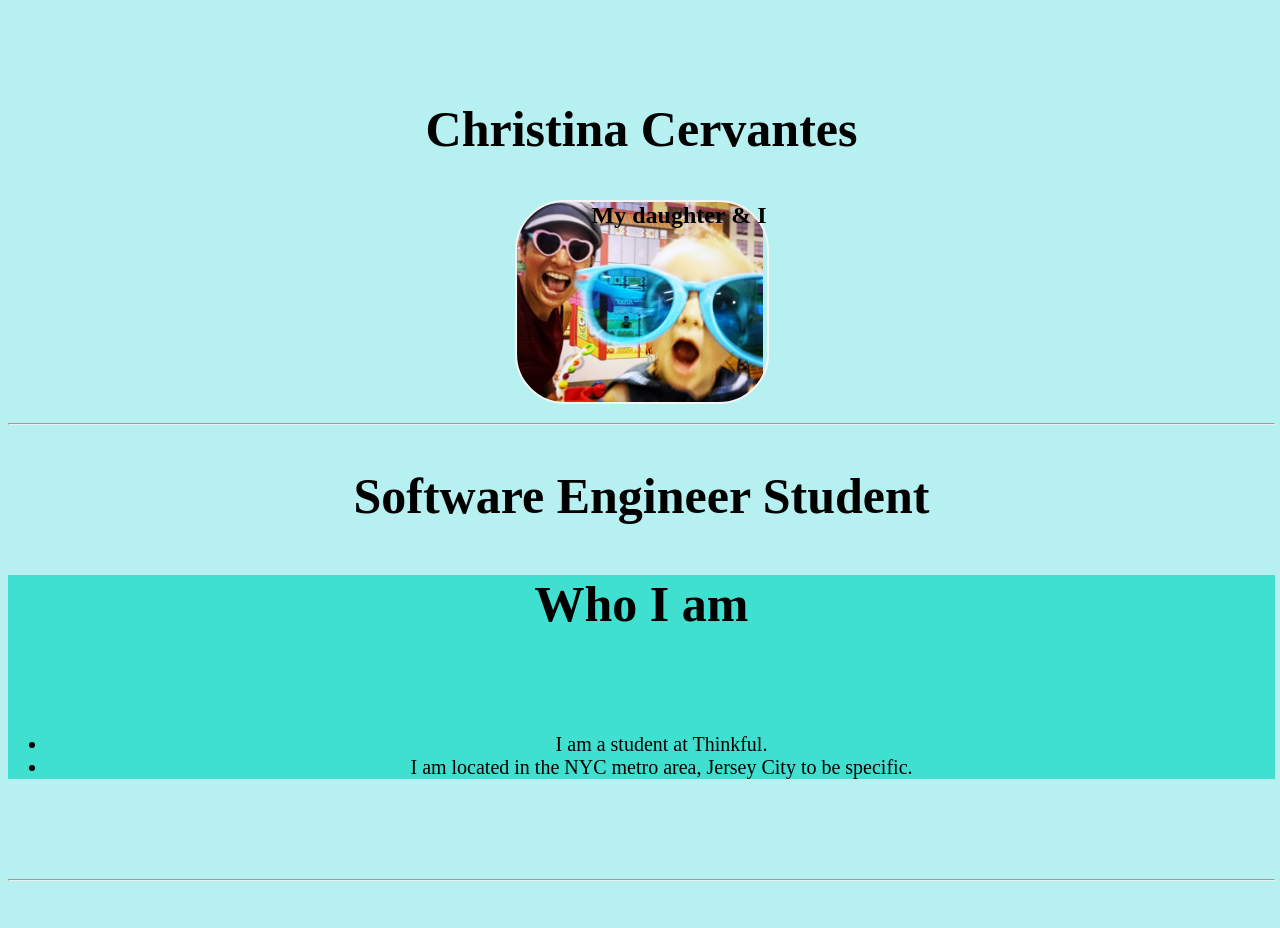
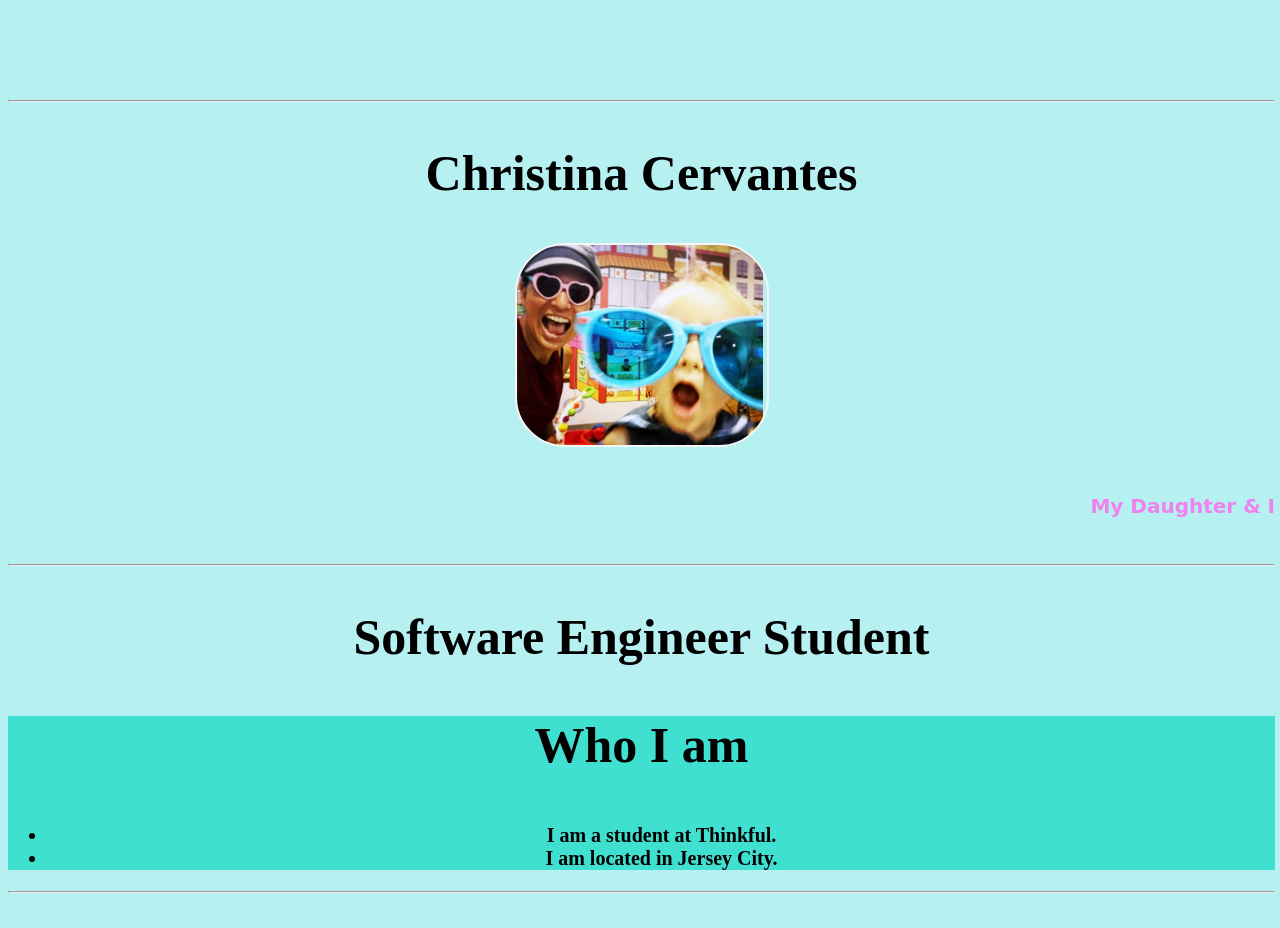
Before and after one commit to eyesforward/ChristinaCervantes, a plain HTML site: page index.html in a window 1280 px wide. Shown: the top 928 px of the page. Drawn offline with Linux system fonts and the light colour scheme.

Commit message:
fixed HTML

```diff
--- a/index.html
+++ b/index.html
@@ -4,7 +4,7 @@
     <meta charset="utf-8">
     <meta name="viewport" content="width=device-width">
     <title>repl.it</title>
-    <link href="style.css" rel="stylesheet" type="text/css" href= "http://cdnjs.cloudflare.com/ajax.libs/normalize/8.0.1/normalize.min.css"//>
+    <link href="style.css" rel="stylesheet" type="text/css" />
 
 
   </head>
@@ -15,32 +15,40 @@
 
  <header>
 
+    <section>
+    <hr>
+    <h1 class = "headers-centered" > Christina Cervantes </h1>
+     </hr>
+    </section>
+
 
     <section>
-    <h1 class = "headers-centered" > Christina Cervantes </h1>
-    </section>
-    </hr>
-
-    <section>
-      <h2 class ="imagecontainer"> My daughter & I
-      </h2>
+      <figure class ="imagecontainer">
+      </figure>
+      <h6 class = "image-text"> My Daughter & I
+        </h6>
       </section>
   <hr>
     <h2 class= "headers-centered" > Software Engineer Student </h2>
+    </hr>
    </header>
-  </hr>
+
 <!--begin the intro as a list -->
-    <main>
+  <main>
     <h3 class= "headers-centered" >  Who I am </h3>
-    <p class= "text-centered" >
-       <ul class = "text-centered">
+
     <section>
-       <li> I am a student at Thinkful. </li>
-       <li> I am located in the NYC metro area, Jersey City to be specific.</li>
-        </ul>
-    </p>
+      <h4>
+        <ul class = "text-centered">
+        <li>
+         I am a student at Thinkful. </li>
+        <li> I am located in Jersey City.
+         </li>
+         </ul>
+
+      </h4>
     </section>
-    </main>
+  </main>
 <!--More detailed info about me-->
    <hr>
    <section>
@@ -49,12 +57,12 @@
     <p class= "text-centered" >   I am just beginning my journey into software engineering. Before this new and exciting endeavor, I worked in the film industry.  I have a passion for documentaries and collaborating with others. </p>
 
     <p class = "text-centered">There are myriad paths that lead to a coding career. I am very excited to learn how my colleagues chose their path. I am looking forward to the creative projects we will work together on, especially those drawn from a passionate interest. </p>
-    </section>
+   </section>
 
-  <hr>
+  </hr>
 <!--create links to find. Clickable links with href and name in text-->
   <nav>
-    <h4 class= "text-centered" >  How to locate me </h4>
+    <h5 class= "text-centered" >  How to locate me </h5>
     <ol>
       <li>  <a class= "linkedin" href=
       "https://www.linkedin.com/in/chriscervantes"  target = "_blank">LinkedIn</a>
@@ -65,15 +73,19 @@
 <hr>
     <section>
       <h5>
-      <a href= "mailto:eyesforwardfilms@gmail.com>" > Email me </a>
+      <a
+      href= "mailto:eyesforwardfilms@gmail.com>" > Email me
+       </a>
       </h5>
     </nav>
-
+</hr>
 <hr>
 <!-- not sure if I need a copyright but will at least at the date made-->
-    <footer>  2021 Christina Cervantes
+    <footer>
+      <h6> 2021 Christina Cervantes
+        </h6>
      </footer>
-
+</hr>
 
 
 
--- a/style.css
+++ b/style.css
@@ -25,10 +25,11 @@ body{
   border-radius:50px;
   padding:10x;
   background-repeat:no-repeat;
-  text-align: right;
-  font-size: 10 px; text-color: whitesmoke;
+  text-align: center;
+}
 
-
+.image-text {
+  font-size: 20px; text-align: right; font-family: cursive; color: violet;
 }
 .headers-centered {
   text-align: center;
@@ -64,13 +65,11 @@ p {border-block-start-color: turqoise;
   margin-left: 8px;
 }
 
-}
+
 /*add psuedo classes to links and repeat colors*/
 .linkedin{
 /* unvisited link */
-a:link {
-  color: black;
-}
+a:link {color: black;}
 /* visited link */
 a:visited {
   color: rgb(0, 17, 255);
@@ -83,7 +82,7 @@ a:hover {
 a:active {
   color: rgb(255, 217, 0);
 }
-}
+
 
 .github{
 /* unvisited link */
@@ -102,4 +101,3 @@ a:hover {
 a:active {
   color: rgb(255, 217, 0);
 }
-}
```
